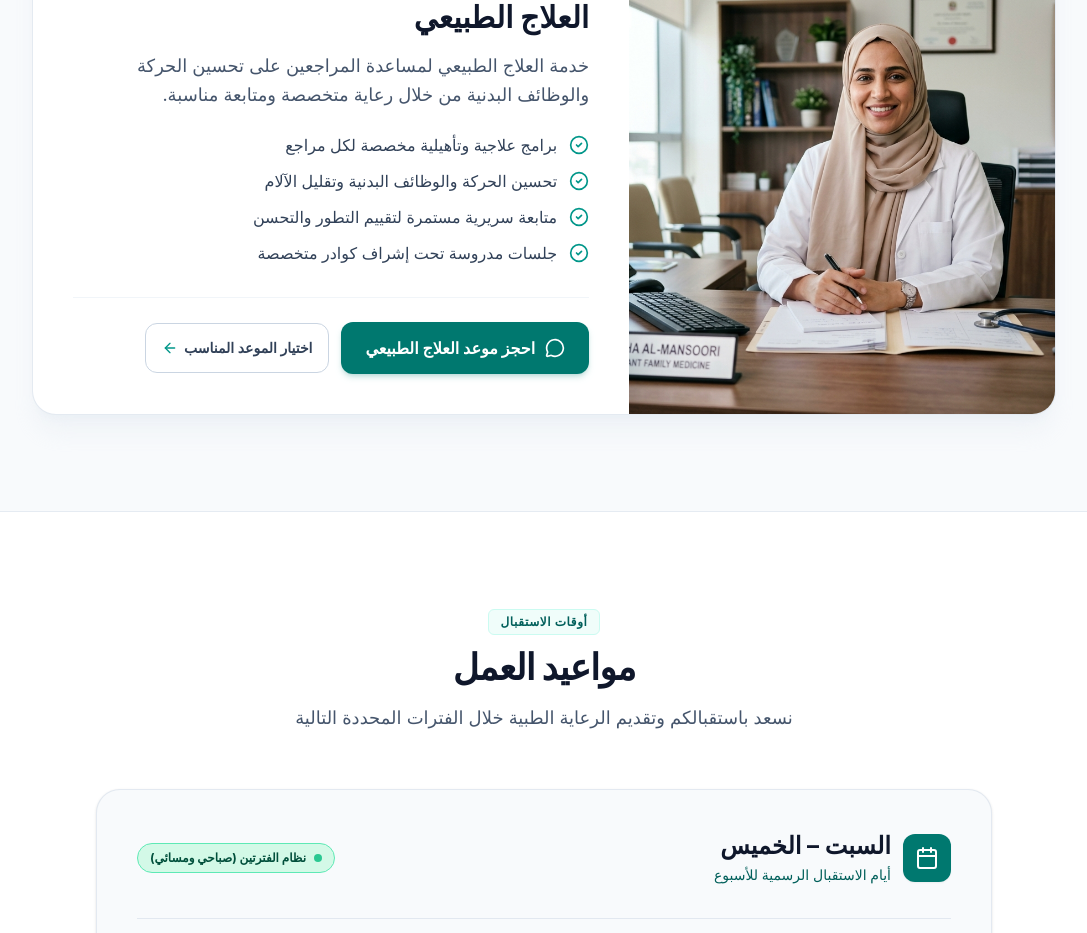
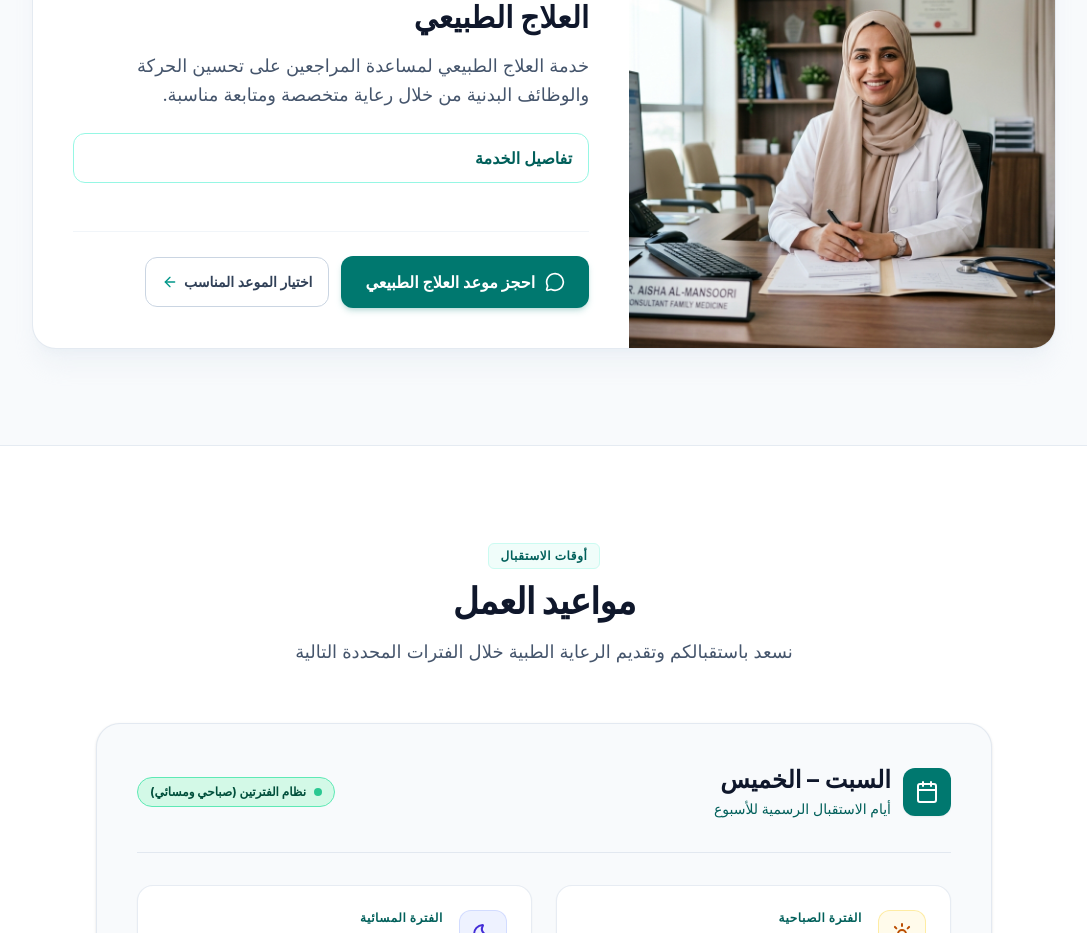
Before and after one commit to omancompany/um-alqura-medical, a React (Vite) app: page / in a window 1280 px wide. Shown: the part 1440-2373 px from the top of the page, without its empty margins (96-1183 px from the left). Built offline with nearby package versions, Linux system fonts and the light colour scheme.

Commit message:
Update ServicesSection.tsx

```diff
--- a/src/components/ServicesSection.tsx
+++ b/src/components/ServicesSection.tsx
@@ -104,7 +104,12 @@ export const ServicesSection: React.FC<ServicesSectionProps> = ({
                 </p>
 
                 {/* Service Quality Points */}
-                <div className="space-y-3 mb-8">
+                <details className="group mb-8">
+                  <summary className="cursor-pointer list-none rounded-xl border border-teal-200 dark:border-teal-800 px-4 py-3 text-teal-800 dark:text-teal-200 font-semibold mb-4">
+                    <span className="group-open:hidden">{isRtl ? 'تفاصيل الخدمة' : 'Service details'}</span>
+                    <span className="hidden group-open:inline">{isRtl ? 'إخفاء التفاصيل' : 'Hide details'}</span>
+                  </summary>
+                  <div className="space-y-3">
                   {t.services.physiotherapy.features.map((feature, idx) => (
                     <div key={idx} className="flex items-start gap-3 text-sm sm:text-base text-slate-700 dark:text-slate-300">
                       <CheckCircle2 className="w-5 h-5 text-teal-600 dark:text-teal-400 shrink-0 mt-0.5" />
@@ -112,6 +117,7 @@ export const ServicesSection: React.FC<ServicesSectionProps> = ({
                     </div>
                   ))}
                 </div>
+                </details>
               </div>
 
               {/* Action Button */}
```
